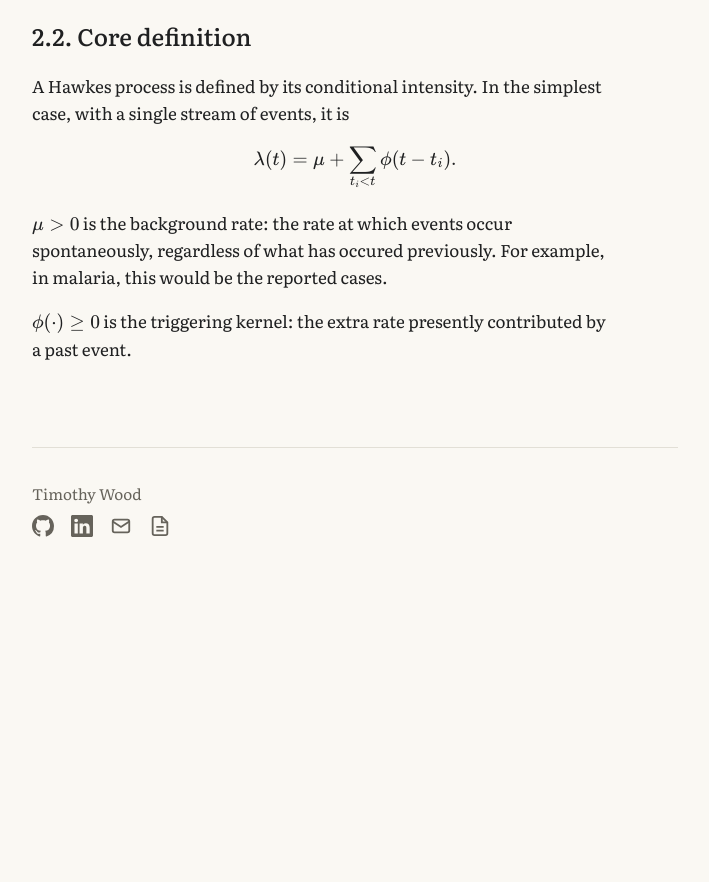
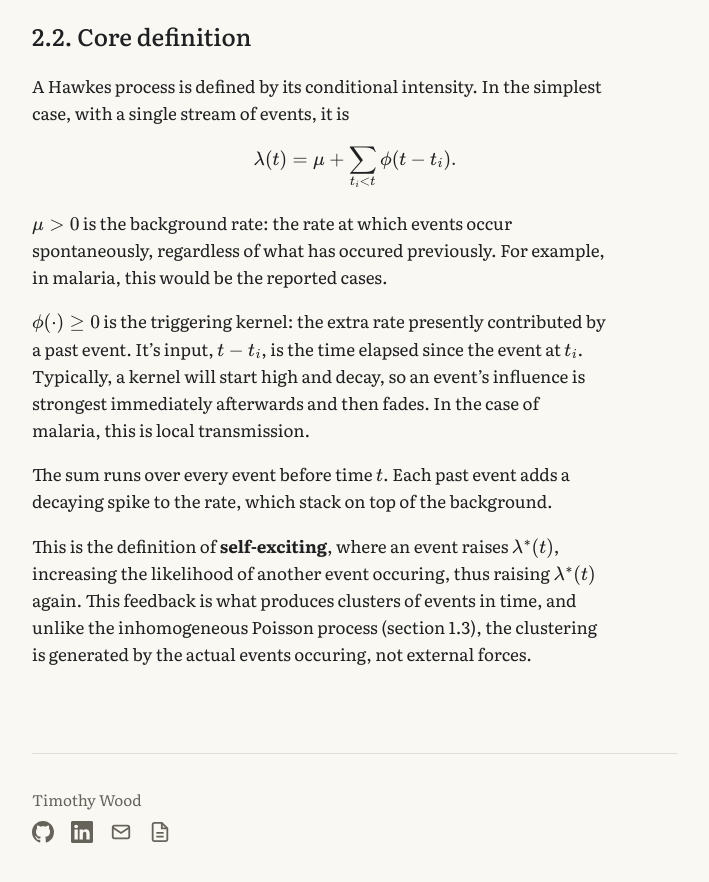
Before and after one commit to timj-wood/timj-wood.github.io, a Jekyll site: the page built from _posts/2026-09-20-hawkes-processes.md, in a window 1280 px wide and 900 px high, scrolled down 3986 px. Shown: the top 882 px of the window, without its empty margins (285-994 px from the left). Built offline with Jekyll 4.4.1, drawn with Linux system fonts in a browser that asks for light colours; before the commit the page ends 4580 px from its top, so only the background shows below that; some of the changed text lies outside the part shown.

Commit message:
Update 2026-09-20-hawkes-processes.md

```diff
--- a/_posts/2026-09-20-hawkes-processes.md
+++ b/_posts/2026-09-20-hawkes-processes.md
@@ -85,4 +85,8 @@ $$
 
 $$\mu > 0$$ is the background rate: the rate at which events occur spontaneously, regardless of what has occured previously. For example, in malaria, this would be the reported cases.
 
-$$\phi(\cdot) \geq 0$$ is the triggering kernel: the extra rate presently contributed by a past event.
+$$\phi(\cdot) \geq 0$$ is the triggering kernel: the extra rate presently contributed by a past event. It's input, $$t-t_i$$, is the time elapsed since the event at $$t_i$$. Typically, a kernel will start high and decay, so an event's influence is strongest immediately afterwards and then fades. In the case of malaria, this is local transmission.
+
+The sum runs over every event before time $$t$$. Each past event adds a decaying spike to the rate, which stack on top of the background.
+
+This is the definition of **self-exciting**, where an event raises $$\lambda^*(t)$$, increasing the likelihood of another event occuring, thus raising $$\lambda^*(t)$$ again. This feedback is what produces clusters of events in time, and unlike the inhomogeneous Poisson process (section 1.3), the clustering is generated by the actual events occuring, not external forces.
```
